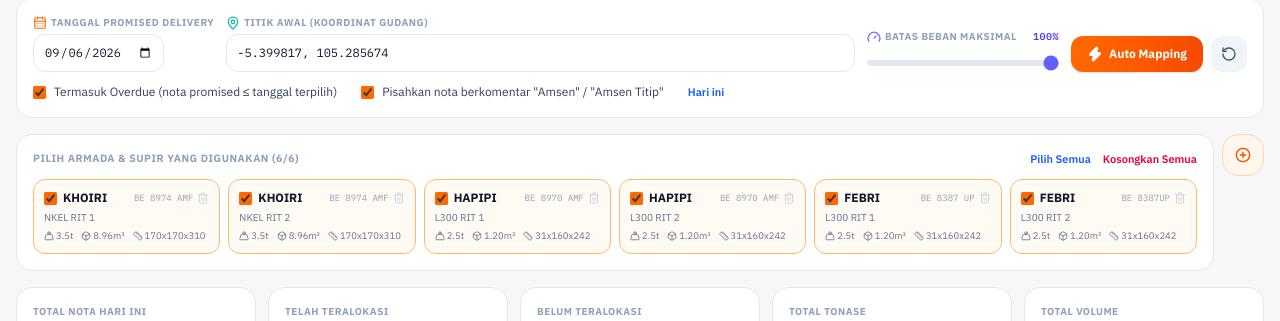
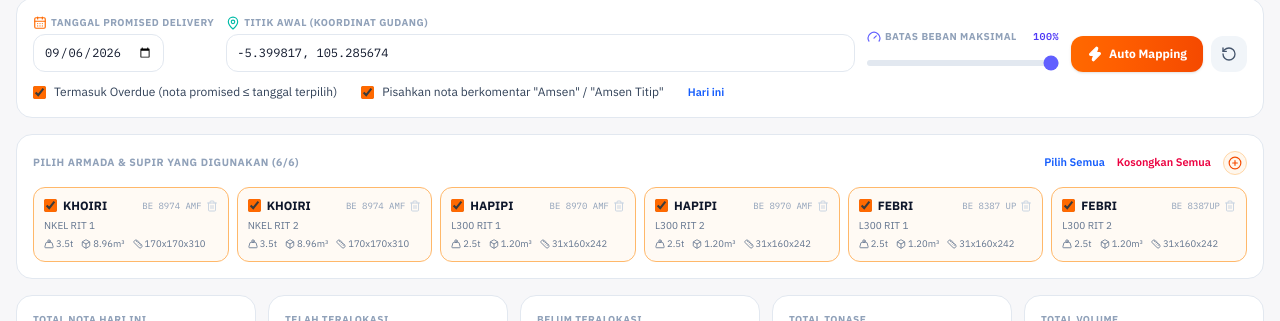
Before and after one commit to jeffiemr3/mapping_antasari_v2, a React (Vite) app: page / in a window 1280 px wide. Shown: the part 79-400 px from the top of the page. Built offline with nearby package versions, Linux system fonts and the light colour scheme; no server answers; the database is empty; grey boxes are pictures that could not be loaded.

Commit message:
Update print layout

```diff
--- a/src/App.jsx
+++ b/src/App.jsx
@@ -1,5 +1,5 @@
 import { useEffect, useMemo, useState } from 'react';
-import { PlusCircle, Truck } from 'lucide-react';
+import { Truck } from 'lucide-react';
 
 import Header from './components/Header';
 import Toolbar from './components/Toolbar';
@@ -451,23 +451,13 @@ export default function App() {
           onReset={handleReset}
         />
 
-        <div className="flex items-start gap-2">
-          <div className="flex-1">
         <FleetPicker
           fleetRows={fleetRows}
           activeFleetKeys={activeFleetKeys}
           onActiveFleetKeysChange={setActiveFleetKeys}
           onDeleteVehicle={handleDeleteVehicle}
+          onAddVehicleClick={() => setAddVehicleOpen(true)}
         />
-          </div>
-          <button
-            onClick={() => setAddVehicleOpen(true)}
-            title="Tambah armada baru (L300 / NKEL)"
-            className="no-print shrink-0 p-3 rounded-2xl border border-orange-200 dark:border-orange-500/30 bg-orange-50 dark:bg-orange-500/10 text-orange-600 dark:text-orange-400 hover:bg-orange-100 dark:hover:bg-orange-500/20 cursor-pointer"
-          >
-            <PlusCircle className="w-4 h-4" />
-          </button>
-        </div>
 
         <StatsRow
           totalNota={orderIdsForDate.length}
--- a/src/components/FleetPicker.jsx
+++ b/src/components/FleetPicker.jsx
@@ -1,7 +1,7 @@
-import { Weight, Box, Ruler, Trash2 } from 'lucide-react';
+import { Weight, Box, Ruler, Trash2, PlusCircle } from 'lucide-react';
 import { fleetRowKey } from '../utils/allocation';
 
-export default function FleetPicker({ fleetRows, activeFleetKeys, onActiveFleetKeysChange, onDeleteVehicle }) {
+export default function FleetPicker({ fleetRows, activeFleetKeys, onActiveFleetKeysChange, onDeleteVehicle, onAddVehicleClick }) {
   function toggle(key) {
     const next = new Set(activeFleetKeys);
     if (next.has(key)) next.delete(key);
@@ -34,6 +34,13 @@ export default function FleetPicker({ fleetRows, activeFleetKeys, onActiveFleetK
           </button>
           <button onClick={selectNone} className="text-rose-600 dark:text-rose-400 hover:underline cursor-pointer">
             Kosongkan Semua
+          </button>
+          <button
+            onClick={onAddVehicleClick}
+            title="Tambah armada baru (L300 / NKEL)"
+            className="flex items-center justify-center w-6 h-6 rounded-full border border-orange-200 dark:border-orange-500/30 bg-orange-50 dark:bg-orange-500/10 text-orange-600 dark:text-orange-400 hover:bg-orange-100 dark:hover:bg-orange-500/20 cursor-pointer"
+          >
+            <PlusCircle className="w-3.5 h-3.5" />
           </button>
         </div>
       </div>
```
Lines whose indentation alone changed are shown as unchanged.
